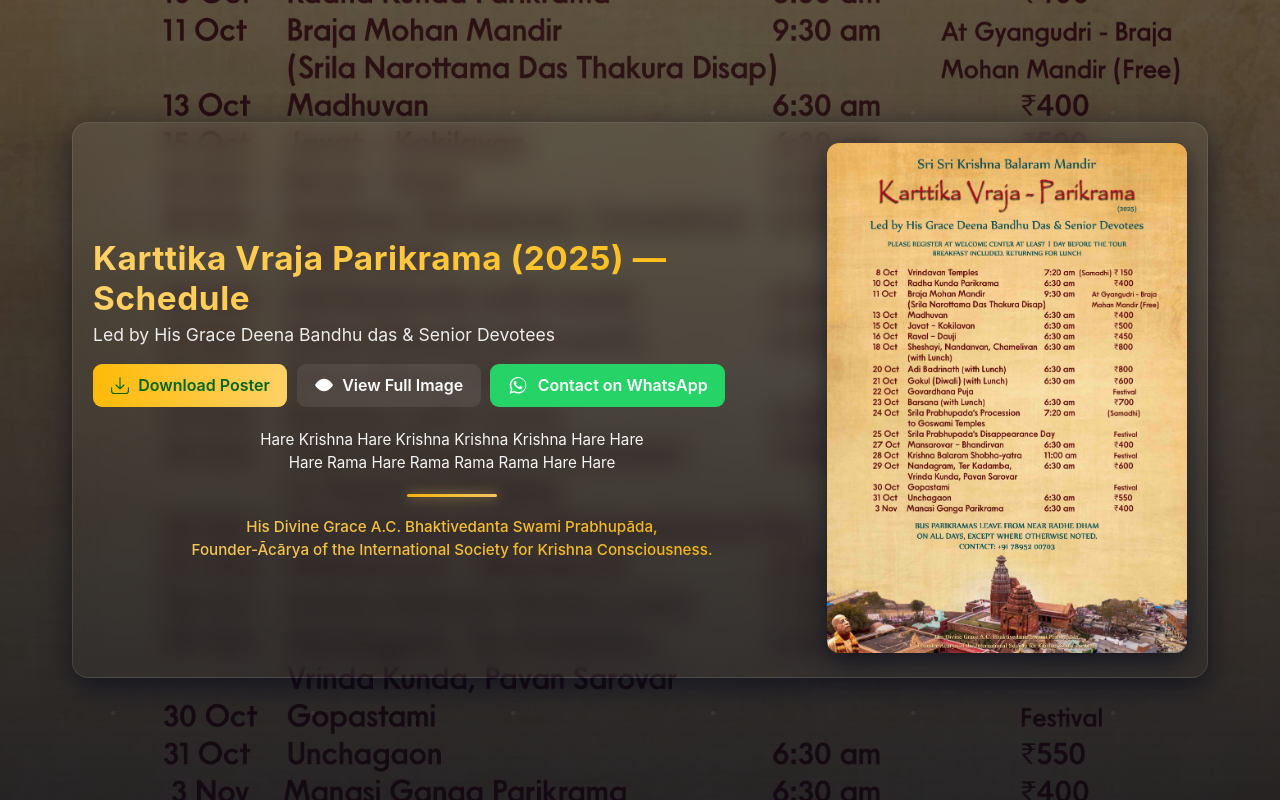
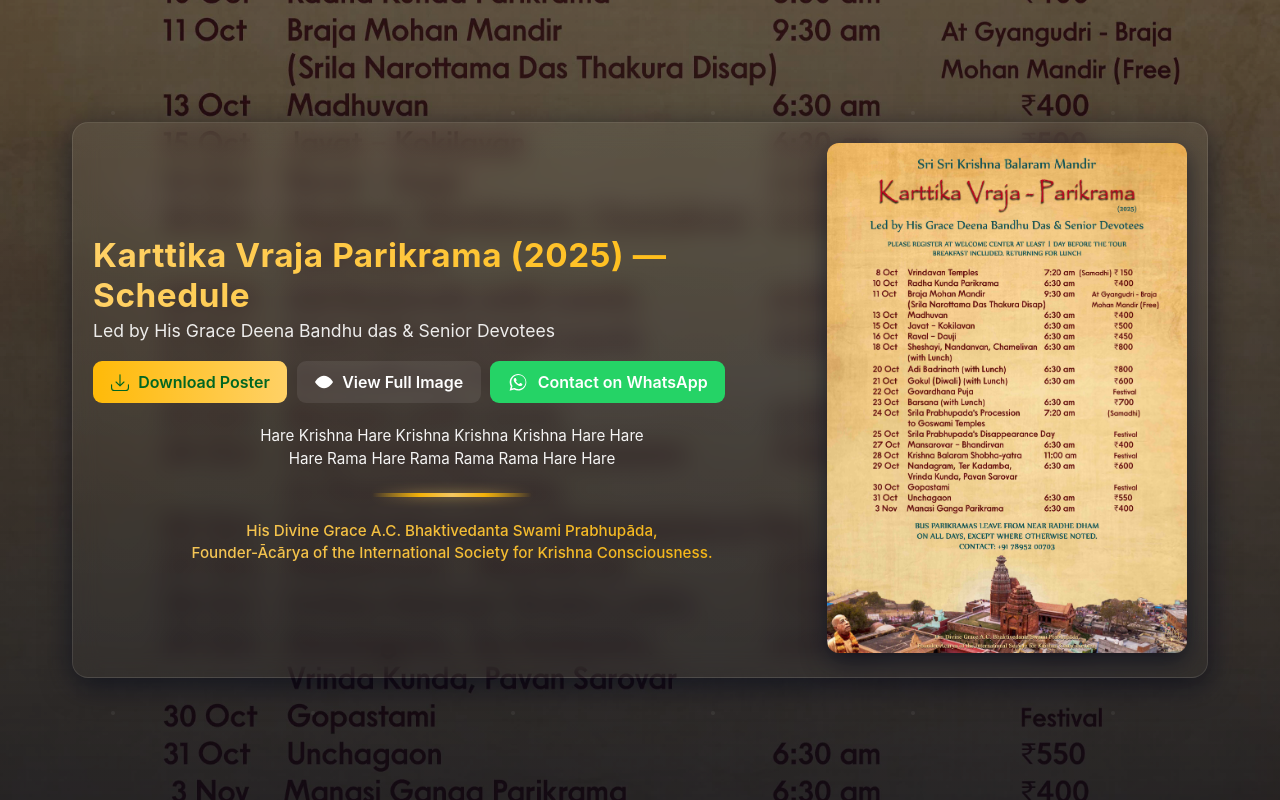
Before and after one commit to vrindakunda7/vrajakatha, a plain HTML site: page index.html in a window 1280 px wide. Drawn offline with Linux system fonts and the light colour scheme.

Commit message:
index.html

```diff
--- a/index.html
+++ b/index.html
@@ -146,12 +146,14 @@
     }
 
     footer .divider {
-      margin: 1.2rem auto;
-      width: 90px;
-      height: 3px;
-      border-radius: 2px;
-      background: linear-gradient(90deg, #ffba08, #ffd166);
-      box-shadow: 0 0 12px rgba(255, 209, 102, 0.7);
+      margin: 1.4rem auto;
+      width: 160px;
+      height: 4px;
+      border-radius: 50px;
+      background: radial-gradient(circle at center, #ffd166 0%, #ffba08 40%, transparent 100%);
+      background-repeat: no-repeat;
+      background-size: 100% 100%;
+      filter: drop-shadow(0 0 6px rgba(255, 209, 102, 0.7));
     }
 
     footer .founder {
```
